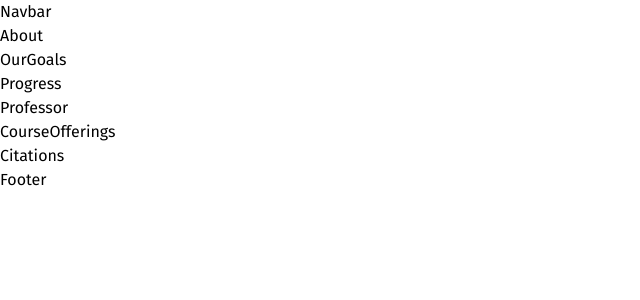
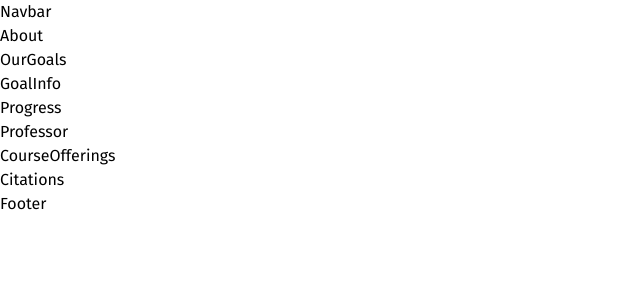
Before and after one commit to acm-ucr/cse-ula, a Next.js app: page /about in a window 1280 px wide. Shown: the top 300 px of the page, without its empty margins (0-640 px from the left). Built offline with nearby package versions, Linux system fonts and the light colour scheme.

Commit message:
Updating files for issues

```diff
--- /dev/null
+++ b/src/components/about/GoalInfo.tsx
@@ -0,0 +1,4 @@
+const GoalInfo = () => {
+  return <div className="">GoalInfo</div>;
+};
+export default GoalInfo;
--- a/src/components/about/OurGoals.tsx
+++ b/src/components/about/OurGoals.tsx
@@ -1,4 +1,9 @@
+import GoalInfo from "@/components/about/GoalInfo"
 const OurGoals = () => {
-  return <div className="">OurGoals</div>;
+  return (<div className="">
+    OurGoals
+    <GoalInfo/>
+  </div>
+  );
 };
 export default OurGoals;
--- /dev/null
+++ b/src/components/home/InfoBanner.tsx
@@ -0,0 +1,13 @@
+import Location from "@/components/home/Location"
+import Description from "@/components/home/Description";
+
+const InfoBanner = () => {
+  return (
+  <div className="">
+    InfoBanner
+    <Description/>
+    <Location/>
+  </div>
+  );
+};
+export default InfoBanner;
--- /dev/null
+++ b/src/components/home/Location.tsx
@@ -0,0 +1,4 @@
+const Location = () => {
+  return <div className="">Location</div>;
+};
+export default Location;
--- a/src/components/home/Questions.tsx
+++ b/src/components/home/Questions.tsx
@@ -1,4 +1,10 @@
+import InfoButton from "@/components/home/InfoButton"
 const Questions = () => {
-  return <div className="">Questions</div>;
+  return (
+  <div className="">
+    Questions
+    <InfoButton/>
+  </div>
+  );
 };
 export default Questions;
```
